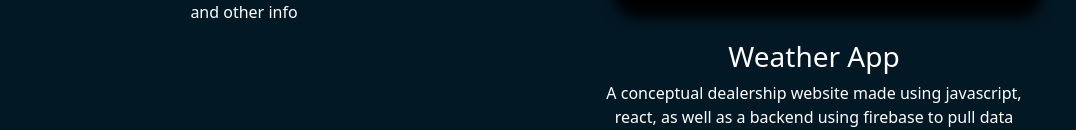
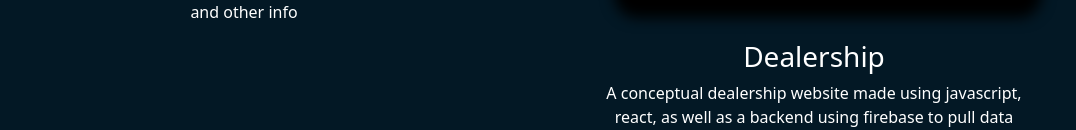
Before and after one commit to MAR2807/portfolio, a React (Create React App) app: page / in a window 1280 px wide. Shown: the part 2145-2275 px from the top of the page, without its empty margins (111-1187 px from the left). Built offline with nearby package versions, Linux system fonts and the light colour scheme.

Commit message:
changed dealership project's title

```diff
--- a/src/components/Home.js
+++ b/src/components/Home.js
@@ -88,7 +88,7 @@ export default function Home() {
     </div>
     <div className="col myColumn">
     <img className='notes-image' src={dealership}></img>
-    <h3> Weather App </h3>
+    <h3> Dealership </h3>
     <p>A conceptual dealership website made using javascript, react, as well as a backend using firebase to pull data about each car showcased on the site. This website organizes the cars and allows the user to rearrange them to their liking using filters such as: price, fuel, year and mileage.</p>
     <button className="btn btn-primary projButton" ><a className="projLink" href="https://github.com/MAR2807/dealership.git" target="_blank">Github </a></button>
     </div>
```
